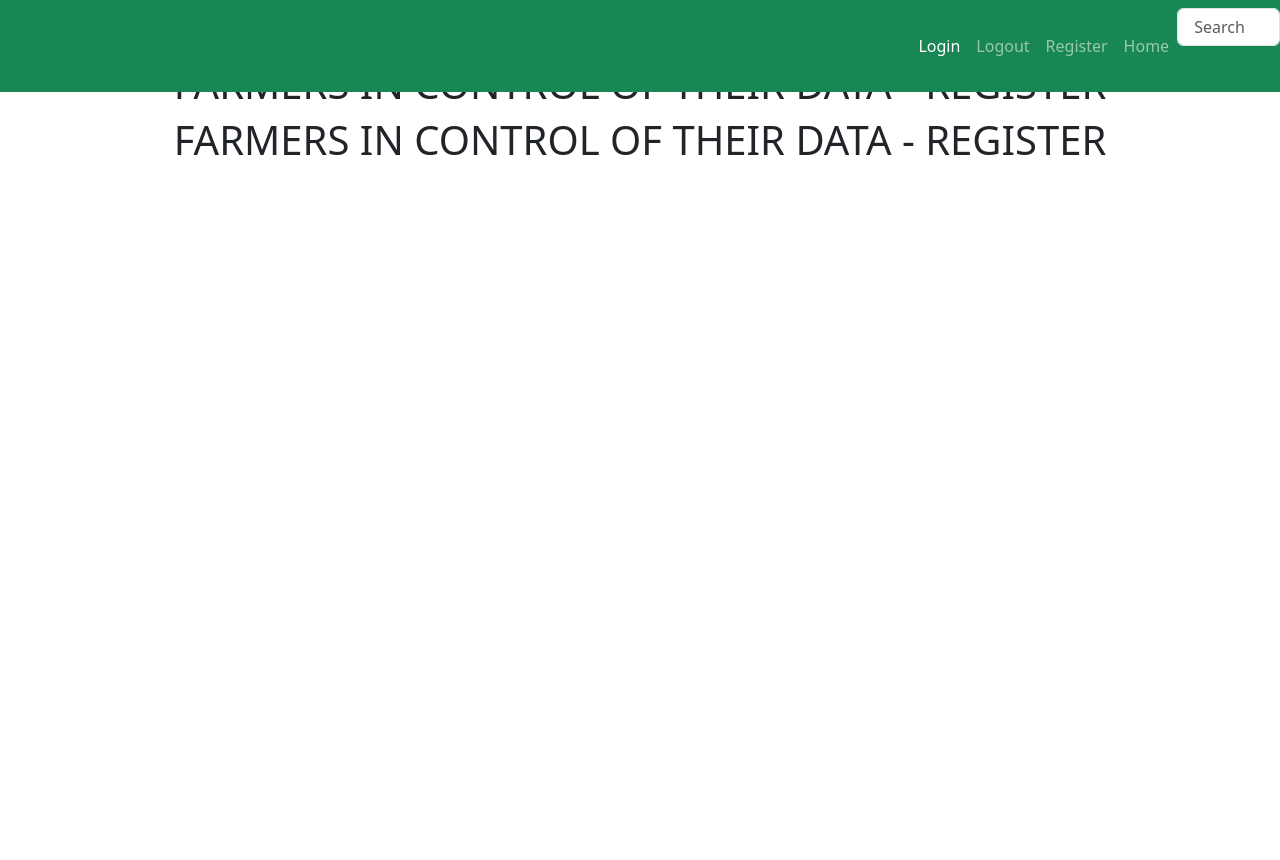
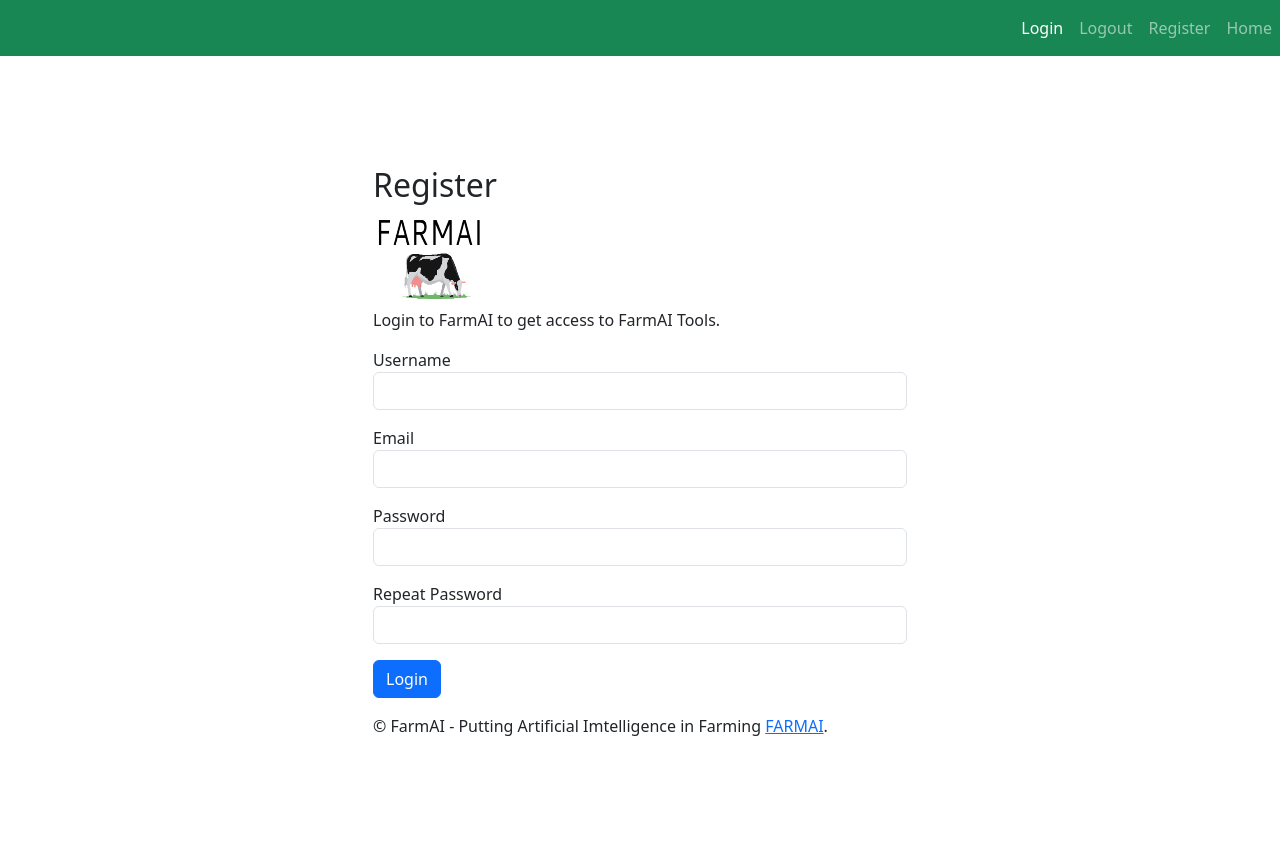
Before and after one commit to ivcos/FARMAI, a Flask app: page /register in a window 1280 px wide. Before the commit the page ends 155 px from the top, so only its background shows below. Run offline with Flask 3, Linux system fonts and the light colour scheme; parts of the project's set-up code (start-up, migrations or seed data) failed here and were passed over.

Commit message:
add updates

```diff
--- a/Requirements.txt
+++ /dev/null
@@ -1,2 +0,0 @@
-gunicorn
-flask
--- a/app/routes.py
+++ b/app/routes.py
@@ -7,6 +7,7 @@
 from flask import render_template
 from flask import request, redirect, url_for, flash
 from app.forms import LoginForm
+from app.forms import RegistrationForm
 
 @app.route('/login', methods=['GET', 'POST'])
 # View function mapped to /login URL that creates an instance of the LoginForm
@@ -34,7 +35,8 @@
 
 @app.route('/register',  methods=['GET', 'POST'])
 def register():
-    return render_template('register.html', title='Register')
+      form = RegistrationForm()
+      return render_template('register.html', title='Register', form=form)
 
 
 # @app.route('/', methods=['GET', 'POST'])
--- a/app/templates/base.html
+++ b/app/templates/base.html
@@ -1,5 +1,5 @@
-<!DOCTYPE html>
-<html lang="en">
+<!DOCTYPE html class="h-100">
+<html lang="en class=" h-100">
 
 <head>
   <meta charset="UTF-8">
@@ -13,7 +13,12 @@
   <title>{% block title %}{% endblock %}</title>
 </head>
 
-<body>
+<body class="h-100">
+  <div class="container">
+    <script src="https://cdn.jsdelivr.net/npm/bootstrap@5.3.2/dist/js/bootstrap.bundle.min.js"
+      integrity="sha384-C6RzsynM9kWDrMNeT87bh95OGNyZPhcTNXj1NW7RuBCsyN/o0jlpcV8Qyq46cDfL"
+      crossorigin="anonymous"></script>
+    <header>
       <nav class="navbar fixed-top navbar-expand-sm navbar-dark bg-success">
         <div class="container">
           <!-- <div class="container-fluid"> -->
@@ -29,7 +34,7 @@
         <div class="collapse navbar-collapse" id="navbarNav">
           <ul class="navbar-nav ml-auto">
             <li class="nav-item">
-          <a class="nav-link active" id="login" href="/Login">Login</a>
+              <a class="nav-link active" id="login" href="/login">Login</a>
             </li>
             <!-- <a class="nav-link" href="index.html">Home</a> -->
 
@@ -37,18 +42,15 @@
               <a class="nav-link" id="logout" href="/login">Logout</a>
             </li>
             <li class="nav-item">
-          <a class="nav-link" id="register" href="register.html">Register</a>
+              <a class="nav-link" id="register" href="/register">Register</a>
             </li>
             <li class="nav-item">
               <a class="nav-link" id="" home" href="/">Home</a>
             </li>
           </ul>
-      <form class="form-inline ml-auto">
-        <input type="text" class="form-control mr-2" placeholder=" Search">
-        <button class="btn btn-outline-success">Search</button>
-      </form>
         </div>
       </nav>
+    </header>
     <!-- placeholder for content -->
     {% block body %}
     <div class="container">
--- a/app/templates/register.html
+++ b/app/templates/register.html
@@ -2,6 +2,69 @@
 {% block title %}Register{% endblock %}
 {% block body %}
 <h1 class="text-center mt-1 ">FARMERS IN CONTROL OF THEIR DATA - REGISTER </h1>
-<h1 class="text-center mt-1 ">FARMERS IN CONTROL OF THEIR DATA - REGISTER </h1>
-<h1 class="text-center mt-1 ">FARMERS IN CONTROL OF THEIR DATA - REGISTER </h1>
+
+<!-- Bootstrap to centre Form -->
+<div class="container h-100">
+  <div class="row h-100 align-items-center justify-content-center">
+    <div class="col-md-6">
+      <!-- Form -->
+      <form action="" method="post" novalidate>
+        <!-- <input autocomplete="false" name="hidden" type="text" style="display:none;"> -->
+        {{form.hidden_tag()}}
+        <h2> Register </h2>
+        <img src="../static/img/FarmAILogo1.png" alt="" width="120" height="96" class="d-inline-block align-text-top">
+        <p class="description">Login to FarmAI to get access to FarmAI Tools.</p>
+        <!-- Input Loging Form fields -->
+        <!-- Username -->
+        <div class="form-group mb-3">
+          {{form.username.label}}
+          {{form.username(size=32, class="form-control", id="username")}}
+          {% for error in form.username.errors %}
+          <span style="color: red;">[{{error}}]</span>
+          {% endfor %}
+        </div>
+        <!-- Email -->
+        <div class="form-group mb-3">
+          {{form.email.label}}
+          {{form.email(size=32, class="form-control", id="username")}}
+          {% for error in form.email.errors %}
+          <span style="color: red;">[{{error}}]</span>
+          {% endfor %}
+        </div>
+        <!-- Password -->
+        <div class="form-group mb-3">
+          {{form.password.label}}
+          {{form.password(class="form-control", id="password" )}}
+          {% for error in form.password.errors %}
+          <span style="color: red;">[{{error}}]</span>
+          {% endfor %}
+        </div>
+        <!-- Password2 -->
+        <div class="form-group mb-3">
+          {{form.password2.label}}
+          {{form.password2(class="form-control", id="password" )}}
+          {% for error in form.password2.errors %}
+          <span style="color: red;">[{{error}}]</span>
+          {% endfor %}
+        </div>
+        <div class="form-group mb-3">
+          <button type="submit" class="btn btn-primary">Login</button>
+        </div>
+
+        <!-- End Login Form input fields -->
+        <p class="copyright mb-2">&copy; FarmAI - Putting Artificial Imtelligence in Farming <a
+            href="https://FARMAI.com">FARMAI</a>.</p>
+      </form>
+
+      <!-- Form end -->
+    </div>
+  </div>
+</div>
+
+</form>
+</div>
+</div>
+
 {% endblock %}
+
+</html>
```
Also changed, not shown: app/forms.py (+8 -8 lines), app/templates/index.html (+5 -11 lines), app/templates/login - temp.html (added, +122 -0 lines), app/templates/login.html (+5 -64 lines). Lines whose indentation alone changed are shown as unchanged.
